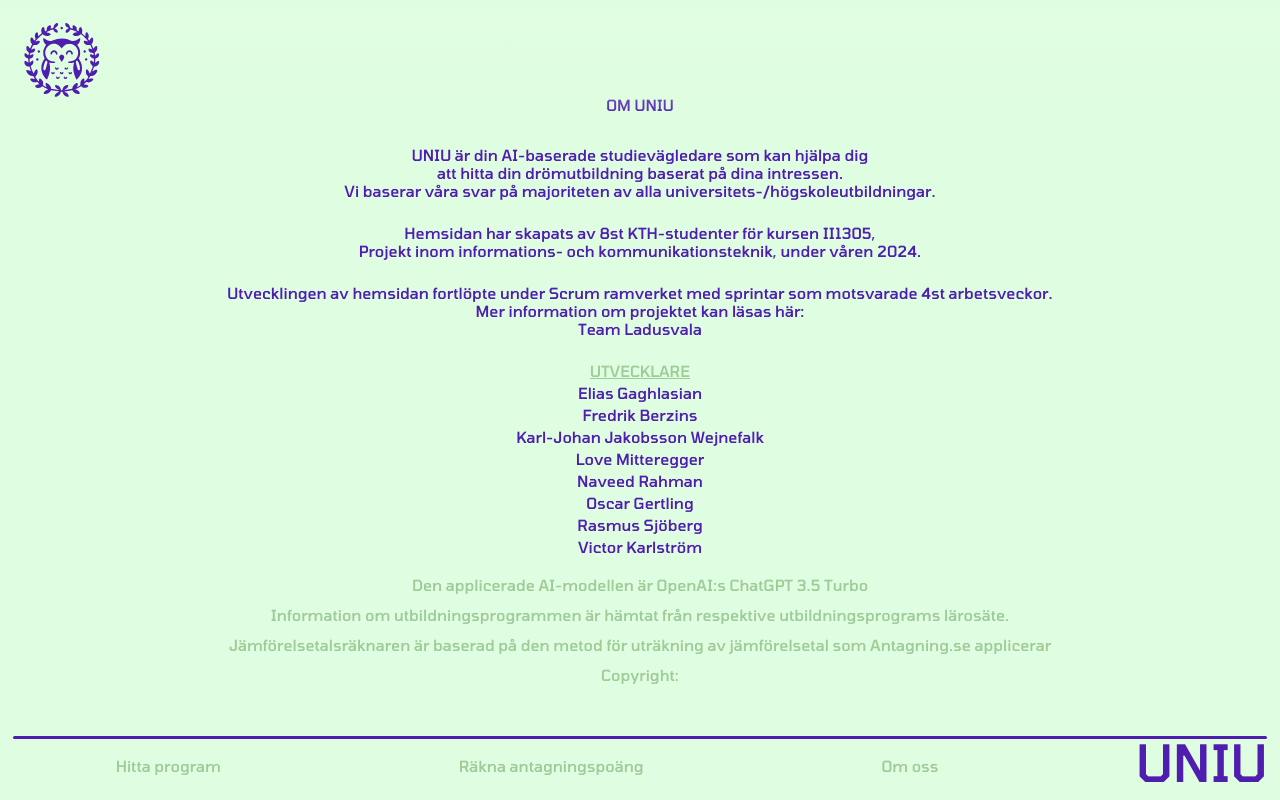
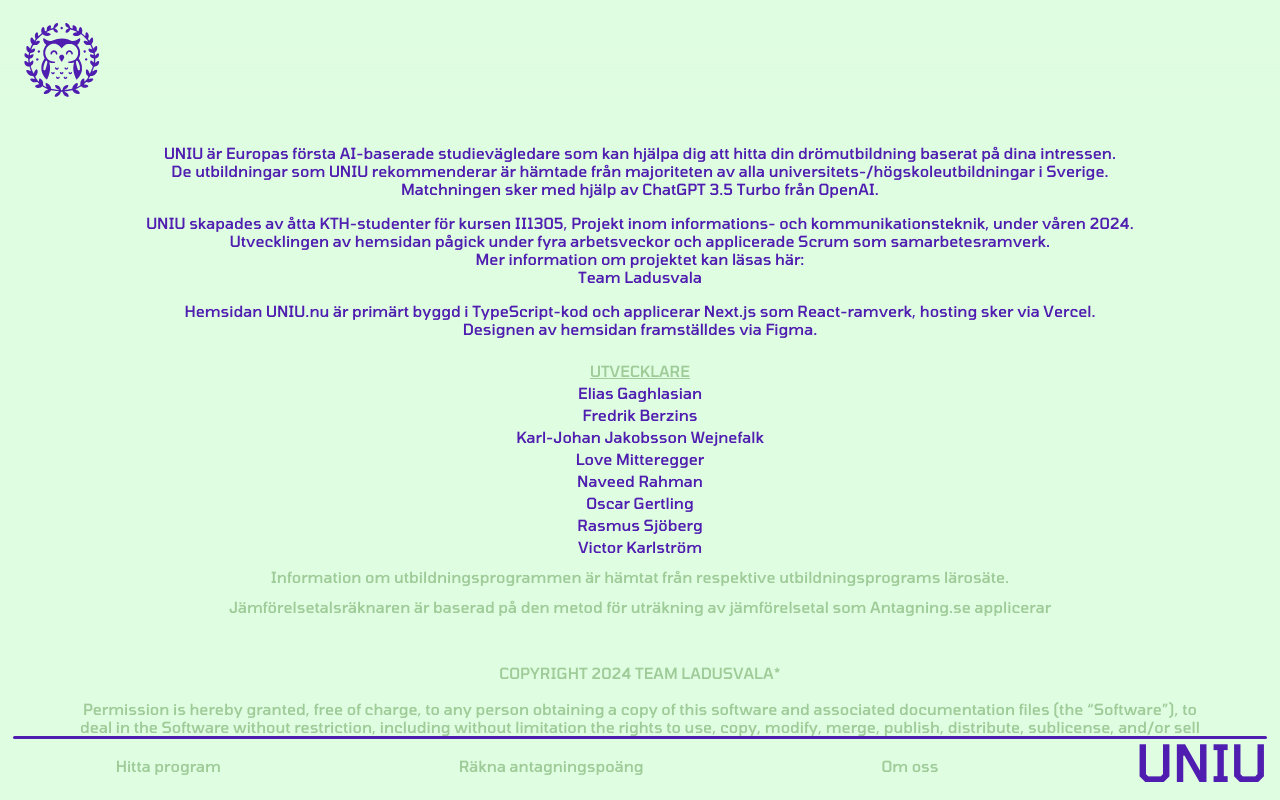
Before and after one commit to Karl-Johan-Jacobson/Ladusvala, a Next.js app in the folder uniuggla/: page /about in a window 1280 px wide. Built offline with nearby package versions, Linux system fonts and the light colour scheme.

Commit message:
updated about us page

```diff
--- a/uniuggla/app/about/page.tsx
+++ b/uniuggla/app/about/page.tsx
@@ -3,17 +3,17 @@ export default function About() {
 	return (
 		<main>
 			<div className="wrapper">
-				<div className="title" style={{ marginTop: "12vh" }}>
-					<p className="titleAboutUs">OM UNIU</p>
-
-					<div className="body" style={{ marginTop: "4vh" }}>
-						<p>UNIU är din AI-baserade studievägledare som kan hjälpa dig <br></br> att hitta din drömutbildning baserat på dina intressen. <br></br> Vi baserar våra svar på majoriteten av alla universitets-/högskoleutbildningar.</p>
+				<div className="body" style={{ marginTop: "18vh" }}>
+					<div className="user" style={{ marginTop: "2vh" }}>
+						<p>UNIU är Europas första AI-baserade studievägledare som kan hjälpa dig att hitta din drömutbildning baserat på dina intressen.<br></br> De utbildningar som UNIU rekommenderar är hämtade från majoriteten av alla universitets-/högskoleutbildningar i Sverige.<br></br>Matchningen sker med hjälp av ChatGPT 3.5 Turbo från OpenAI.</p>
 					</div>
-					<div className="body" style={{ marginTop: "3vh" }}>
-						<p>Hemsidan har skapats av 8st KTH-studenter för kursen II1305, <br></br>Projekt inom informations- och kommunikationsteknik, under våren 2024.</p>
+					<div className="user" style={{ marginTop: "2vh" }}>
+						<p>UNIU skapades av åtta KTH-studenter för kursen II1305, Projekt inom informations- och kommunikationsteknik, under våren 2024.<br></br>Utvecklingen av hemsidan pågick under fyra arbetsveckor och applicerade Scrum som samarbetesramverk.<br></br>
+					   Mer information om projektet kan läsas här: <a className="aboutUsLink" href="https://ladusvala2024.wixsite.com/teamladusvala"> Team Ladusvala </a></p>
 					</div>
-					<div className="body" style={{ marginTop: "3vh" }}>
-						<p>Utvecklingen av hemsidan fortlöpte under Scrum ramverket med sprintar som motsvarade 4st arbetsveckor. <br></br> Mer information om projektet kan läsas här: <a className="aboutUsLink" href="https://ladusvala2024.wixsite.com/teamladusvala"> Team Ladusvala </a></p>
+					<div className="user" style={{ marginTop: "2vh" }}>
+						<p>Hemsidan UNIU.nu är primärt byggd i TypeScript-kod och applicerar Next.js som React-ramverk, hosting sker via Vercel.
+							<br></br>Designen av hemsidan framställdes via Figma.</p>
 					</div>
 				</div>
 				<div className="body" style={{margin: "0 auto", textAlign: "left", width: "max-content", display: "block"}}>
@@ -28,10 +28,27 @@ export default function About() {
 						<p style={{ marginTop: "0.5vh"}}> Victor Karlström </p>
 				</div>
 				<div className="body">
-					<p className="user" style={{ marginTop: "2.5vh"}}> Den applicerade AI-modellen är OpenAI:s ChatGPT 3.5 Turbo </p>
 					<p className="user" style={{ marginTop: "1.5vh"}}> Information om utbildningsprogrammen är hämtat från respektive utbildningsprograms lärosäte. </p>
 					<p className="user" style={{ marginTop: "1.5vh"}}> Jämförelsetalsräknaren är baserad på den metod för uträkning av jämförelsetal som Antagning.se applicerar</p>
-					<p className="user" style={{ marginTop: "1.5vh"}}> Copyright: </p>
+					<p className="user" style={{ marginTop: "1.5vh"}}>
+<br></br>
+<br></br>
+COPYRIGHT 2024 TEAM LADUSVALA*
+<br></br>
+<br></br>
+Permission is hereby granted, free of charge, to any person obtaining a copy of this software and associated documentation files (the “Software”), to deal in the Software without restriction, including without limitation the rights to use, copy, modify, merge, publish, distribute, sublicense, and/or sell copies of the Software, and to permit persons to whom the Software is furnished to do so, subject to the following conditions:
+<br></br>
+<br></br>
+The above copyright notice and this permission notice shall be included in all copies or substantial portions of the Software.
+<br></br>
+<br></br>
+THE SOFTWARE IS PROVIDED “AS IS”, WITHOUT WARRANTY OF ANY KIND, EXPRESS OR IMPLIED, INCLUDING BUT NOT LIMITED TO THE WARRANTIES OF MERCHANTABILITY, FITNESS FOR A PARTICULAR PURPOSE AND NONINFRINGEMENT. IN NO EVENT SHALL THE AUTHORS OR COPYRIGHT HOLDERS BE LIABLE FOR ANY CLAIM, DAMAGES OR OTHER LIABILITY, WHETHER IN AN ACTION OF CONTRACT, TORT OR OTHERWISE, ARISING FROM, OUT OF OR IN CONNECTION WITH THE SOFTWARE OR THE USE OR OTHER DEALINGS IN THE SOFTWARE.
+<br></br>
+<br></br>
+</p>
+<p className="user" style={{ marginTop: "1.5vh"}}>
+*Team Ladusvala consists of:
+Elias Gaghlasian, Fredrik Berzins, Karl-Johan Jakobsson Wejnefalk, Love Mitteregger, Naveed Rahman, Oscar Gertling, Rasmus Sjöberg, Victor Karlström</p>
 				</div>
 			</div>
 		</main>
```
